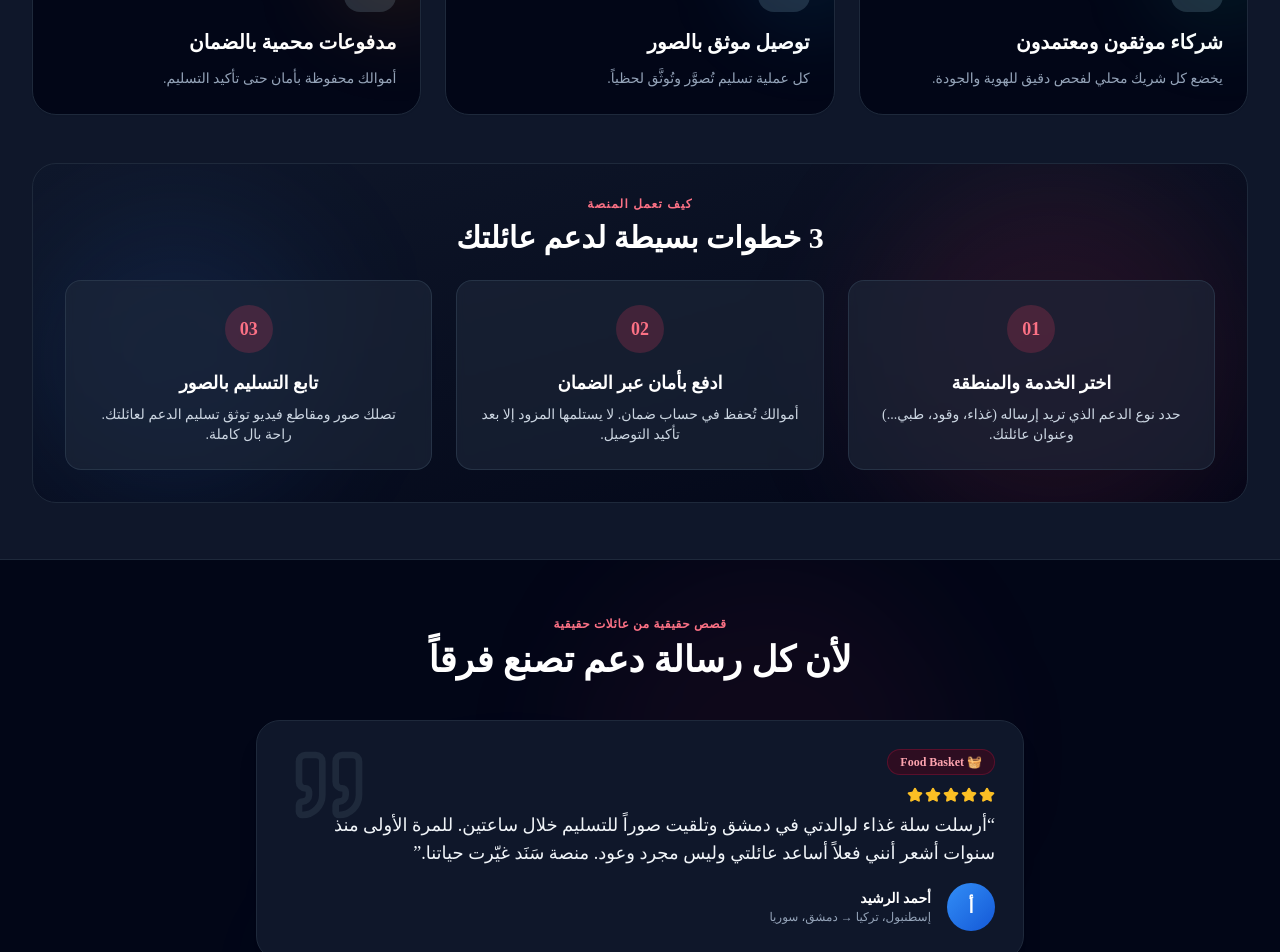
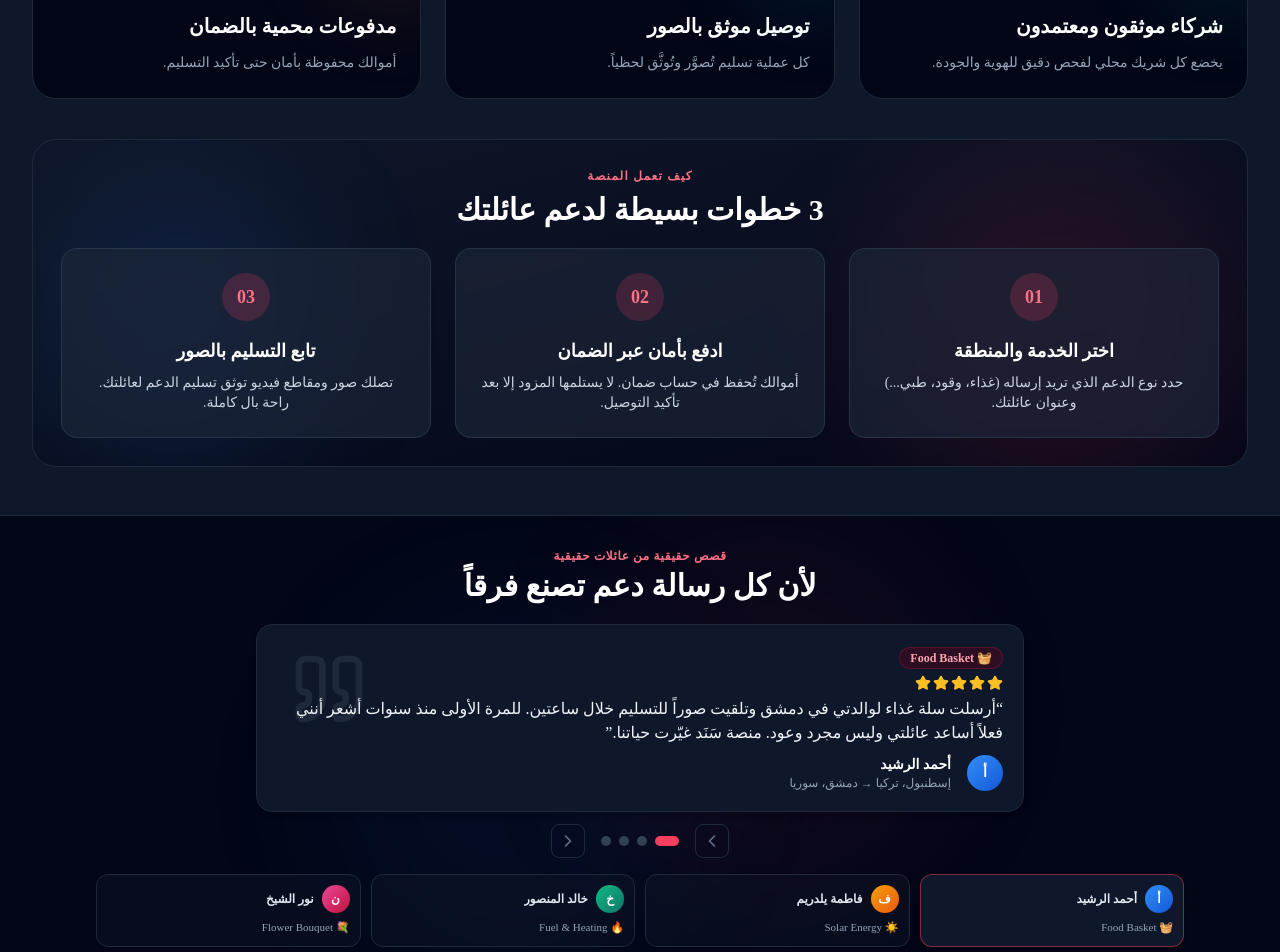
Before and after one commit to muhammadelosman464-png/sanad, a Next.js app: page / in a window 1280 px wide. Shown: the part 2800-3752 px from the top of the page. Built offline with nearby package versions, Linux system fonts and the light colour scheme; no server answers.

Commit message:
style: compact vertical heights for features and testimonials sections

```diff
--- a/components/sections/FeaturesSection.tsx
+++ b/components/sections/FeaturesSection.tsx
@@ -92,11 +92,11 @@ export default function FeaturesSection() {
   return (
     <section
       id="how-it-works"
-      className="py-10 sm:py-14 bg-white dark:bg-slate-900 relative border-t border-slate-200 dark:border-slate-800"
+      className="py-12 bg-white dark:bg-slate-900 relative border-t border-slate-200 dark:border-slate-800"
     >
       <div className="max-w-7xl mx-auto px-4 sm:px-6 lg:px-8">
         {/* Section header */}
-        <div className="text-center max-w-3xl mx-auto mb-8 sm:mb-10">
+        <div className="text-center max-w-3xl mx-auto mb-6 sm:mb-8">
           <span className="text-xs font-bold uppercase tracking-wider text-brand-600 dark:text-brand-400 mb-2 block">
             {language === "ar"
               ? "لماذا سَنَد؟"
@@ -113,7 +113,7 @@ export default function FeaturesSection() {
         </div>
 
         {/* 3 Core pillars */}
-        <div className="grid grid-cols-1 md:grid-cols-3 gap-5 sm:gap-6 mb-10 sm:mb-12">
+        <div className="grid grid-cols-1 md:grid-cols-3 gap-5 sm:gap-6 mb-8 sm:mb-10">
           {features.map((feat, idx) => {
             const Icon = feat.icon;
             return (
@@ -150,12 +150,12 @@ export default function FeaturesSection() {
         {/* How It Works — 3 steps */}
         <div
           id="trust"
-          className="p-6 sm:p-8 rounded-3xl bg-gradient-to-br from-slate-900 to-slate-950 text-white border border-slate-800 relative overflow-hidden"
+          className="p-5 sm:p-7 rounded-3xl bg-gradient-to-br from-slate-900 to-slate-950 text-white border border-slate-800 relative overflow-hidden"
         >
           <div className="absolute top-0 right-0 w-96 h-96 bg-rose-500/10 rounded-full blur-3xl pointer-events-none" />
           <div className="absolute bottom-0 left-0 w-72 h-72 bg-brand-500/10 rounded-full blur-3xl pointer-events-none" />
 
-          <div className="relative z-10 text-center mb-6">
+          <div className="relative z-10 text-center mb-5">
             <span className="text-xs uppercase font-bold tracking-widest text-rose-400 mb-2 block">
               {language === "ar"
                 ? "كيف تعمل المنصة"
--- a/components/sections/TestimonialsSection.tsx
+++ b/components/sections/TestimonialsSection.tsx
@@ -124,22 +124,22 @@ export default function TestimonialsSection() {
   const active = TESTIMONIALS[activeIndex];
 
   return (
-    <section className="py-10 sm:py-14 bg-slate-50 dark:bg-slate-950 border-t border-slate-200 dark:border-slate-800 relative overflow-hidden">
+    <section className="py-6 sm:py-8 bg-slate-50 dark:bg-slate-950 border-t border-slate-200 dark:border-slate-800 relative overflow-hidden">
       {/* Ambient glows */}
       <div className="absolute top-0 start-1/4 w-96 h-96 bg-rose-200/20 dark:bg-rose-500/5 rounded-full blur-3xl pointer-events-none" />
       <div className="absolute bottom-0 end-1/4 w-96 h-96 bg-brand-200/20 dark:bg-brand-500/5 rounded-full blur-3xl pointer-events-none" />
 
       <div className="max-w-6xl mx-auto px-4 sm:px-6 lg:px-8 relative z-10">
         {/* Heading */}
-        <div className="text-center mb-8 sm:mb-10">
-          <span className="text-xs font-bold uppercase tracking-wider text-rose-600 dark:text-rose-400 mb-2 block">
+        <div className="text-center mb-4 sm:mb-5">
+          <span className="text-xs font-bold uppercase tracking-wider text-rose-600 dark:text-rose-400 mb-1 block">
             {language === "ar"
               ? "قصص حقيقية من عائلات حقيقية"
               : language === "tr"
               ? "Gerçek Ailelerden Gerçek Hikayeler"
               : "Real Stories from Real Families"}
           </span>
-          <h2 className="text-3xl sm:text-4xl font-extrabold text-slate-900 dark:text-white">
+          <h2 className="text-2xl sm:text-3xl font-extrabold text-slate-900 dark:text-white">
             {language === "ar"
               ? "لأن كل رسالة دعم تصنع فرقاً"
               : language === "tr"
@@ -149,7 +149,7 @@ export default function TestimonialsSection() {
         </div>
 
         {/* Featured testimonial card */}
-        <div className="max-w-3xl mx-auto mb-6 sm:mb-8">
+        <div className="max-w-3xl mx-auto mb-3 sm:mb-4">
           <AnimatePresence mode="wait">
             <motion.div
               key={active.id}
@@ -157,7 +157,7 @@ export default function TestimonialsSection() {
               animate={{ opacity: 1, y: 0 }}
               exit={{ opacity: 0, y: -20 }}
               transition={{ duration: 0.4 }}
-              className="bg-white dark:bg-slate-900 rounded-3xl border border-slate-200 dark:border-slate-800 p-5 sm:p-7 shadow-xl relative overflow-hidden"
+              className="bg-white dark:bg-slate-900 rounded-2xl border border-slate-200 dark:border-slate-800 p-4 sm:p-5 shadow-md relative overflow-hidden"
             >
               {/* Decorative quote icon */}
               <div className="absolute top-6 end-8 text-slate-100 dark:text-slate-800">
@@ -165,12 +165,12 @@ export default function TestimonialsSection() {
               </div>
 
               {/* Service badge */}
-              <div className="inline-flex items-center px-3 py-1 rounded-full bg-rose-50 dark:bg-rose-950/50 border border-rose-200 dark:border-rose-900/50 text-xs font-bold text-rose-700 dark:text-rose-300 mb-3">
+              <div className="inline-flex items-center px-2.5 py-0.5 rounded-full bg-rose-50 dark:bg-rose-950/50 border border-rose-200 dark:border-rose-900/50 text-xs font-bold text-rose-700 dark:text-rose-300 mb-1.5">
                 {active.service}
               </div>
 
               {/* Stars */}
-              <div className="flex items-center gap-0.5 mb-2">
+              <div className="flex items-center gap-0.5 mb-1.5">
                 {Array.from({ length: active.rating }).map((_, i) => (
                   <Star
                     key={i}
@@ -180,14 +180,14 @@ export default function TestimonialsSection() {
               </div>
 
               {/* Quote text */}
-              <p className="text-base sm:text-lg text-slate-800 dark:text-slate-100 leading-relaxed font-medium mb-4 relative z-10">
+              <p className="text-sm sm:text-base text-slate-800 dark:text-slate-100 leading-normal font-medium mb-2.5 relative z-10">
                 &ldquo;{getText(active)}&rdquo;
               </p>
 
               {/* Author */}
               <div className="flex items-center gap-4">
                 <div
-                  className={`w-12 h-12 rounded-full bg-gradient-to-br ${active.avatarColor} flex items-center justify-center text-white font-extrabold text-lg shrink-0`}
+                  className={`w-9 h-9 rounded-full bg-gradient-to-br ${active.avatarColor} flex items-center justify-center text-white font-bold text-sm shrink-0`}
                 >
                   {active.avatarInitial}
                 </div>
@@ -204,10 +204,10 @@ export default function TestimonialsSection() {
           </AnimatePresence>
 
           {/* Navigation controls */}
-          <div className="flex items-center justify-center gap-6 mt-4 sm:mt-5">
+          <div className="flex items-center justify-center gap-4 mt-2.5 sm:mt-3">
             <button
               onClick={prev}
-              className="p-2.5 rounded-xl border border-slate-200 dark:border-slate-800 hover:border-brand-400 dark:hover:border-brand-500 text-slate-500 hover:text-brand-600 dark:hover:text-brand-400 transition"
+              className="p-1.5 rounded-lg border border-slate-200 dark:border-slate-800 hover:border-brand-400 dark:hover:border-brand-500 text-slate-500 hover:text-brand-600 dark:hover:text-brand-400 transition"
               aria-label="Previous testimonial"
             >
               <ChevronLeft className="w-5 h-5" />
@@ -231,7 +231,7 @@ export default function TestimonialsSection() {
 
             <button
               onClick={next}
-              className="p-2.5 rounded-xl border border-slate-200 dark:border-slate-800 hover:border-brand-400 dark:hover:border-brand-500 text-slate-500 hover:text-brand-600 dark:hover:text-brand-400 transition"
+              className="p-1.5 rounded-lg border border-slate-200 dark:border-slate-800 hover:border-brand-400 dark:hover:border-brand-500 text-slate-500 hover:text-brand-600 dark:hover:text-brand-400 transition"
               aria-label="Next testimonial"
             >
               <ChevronRight className="w-5 h-5" />
@@ -240,12 +240,12 @@ export default function TestimonialsSection() {
         </div>
 
         {/* Mini thumbnail row — all 4 */}
-        <div className="grid grid-cols-2 sm:grid-cols-4 gap-3">
+        <div className="grid grid-cols-2 sm:grid-cols-4 gap-2 sm:gap-2.5">
           {TESTIMONIALS.map((t, i) => (
             <button
               key={t.id}
               onClick={() => setActiveIndex(i)}
-              className={`p-4 rounded-2xl text-start border transition-all ${
+              className={`p-2.5 rounded-xl text-start border transition-all ${
                 i === activeIndex
                   ? "bg-white dark:bg-slate-900 border-rose-400/60 dark:border-rose-500/50 shadow-md"
                   : "bg-slate-100/50 dark:bg-slate-900/40 border-slate-200 dark:border-slate-800 hover:border-slate-300"
```
